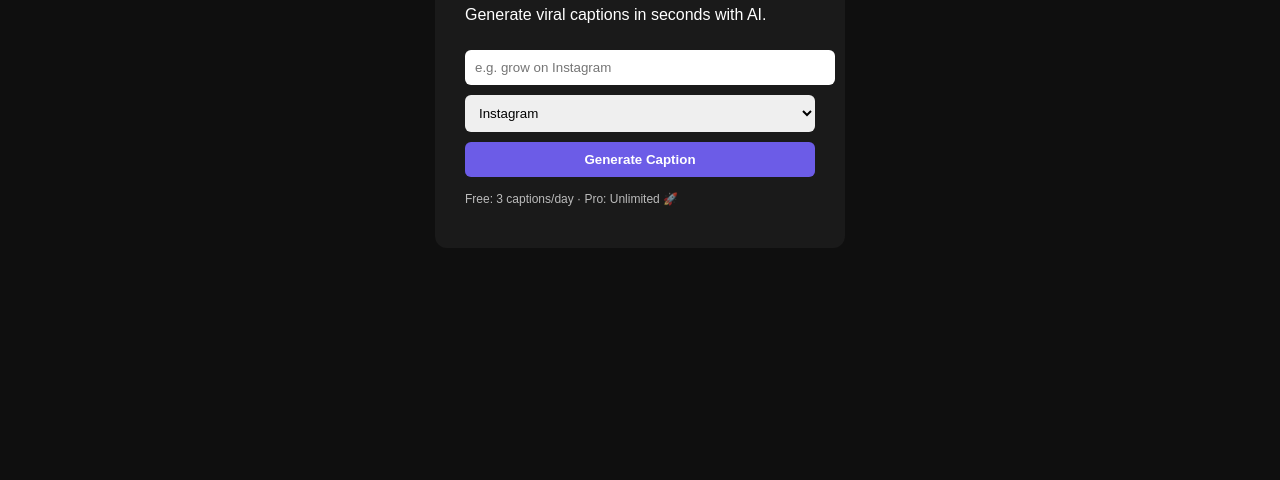
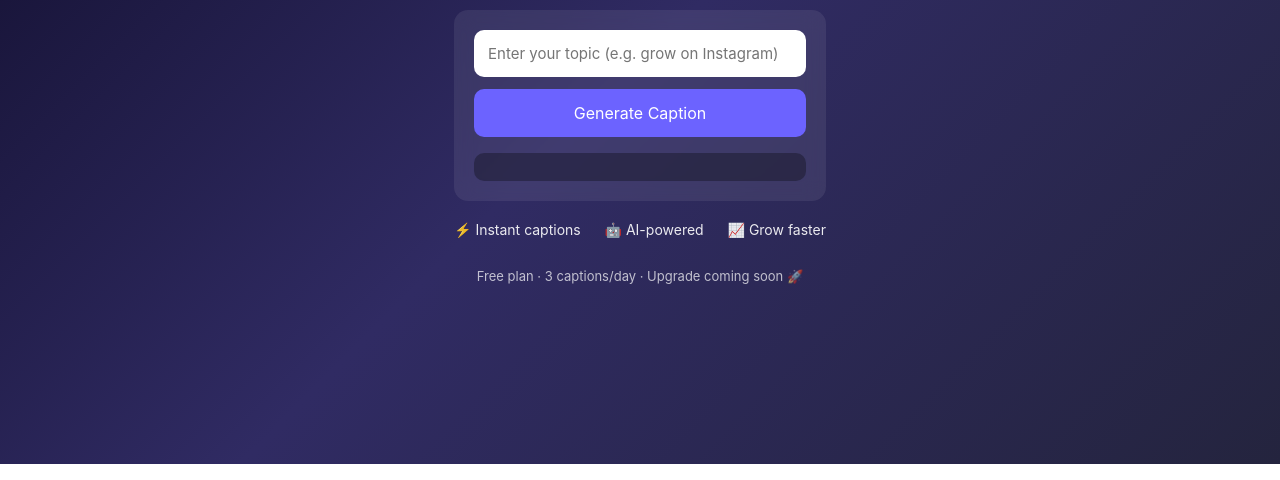
Before and after one commit to gulmahir108-hub/Captionify.AI, a website: page public/index.html in a window 1280 px wide. Shown: the part 336-816 px from the top of the page. Drawn offline with Linux system fonts and the light colour scheme.

Commit message:
Fix undefined caption issue (final)

```diff
--- a/public/index.html
+++ b/public/index.html
@@ -2,30 +2,38 @@
 <html lang="en">
 <head>
   <meta charset="UTF-8" />
-  <title>Captionify.ai</title>
+  <title>Captionify.ai – Viral Captions with AI</title>
+  <meta name="viewport" content="width=device-width, initial-scale=1.0" />
   <link rel="stylesheet" href="style.css" />
 </head>
 <body>
 
-  <div class="box">
-    <h1>🔥 Captionify.ai</h1>
-<p>Generate viral captions in seconds with AI.</p>
+  <div class="container">
+    <h1>🚀 Generate Viral Captions with AI</h1>
+    <p class="subtitle">
+      Boost your Instagram, TikTok & YouTube engagement in seconds.
+    </p>
 
-<input id="topic" placeholder="e.g. grow on Instagram" />
+    <div class="card">
+      <input
+        type="text"
+        id="topicInput"
+        placeholder="Enter your topic (e.g. grow on Instagram)"
+      />
+      <button onclick="generateCaption()">Generate Caption</button>
 
-<select id="platform">
-  <option>Instagram</option>
-  <option>TikTok</option>
-  <option>YouTube Shorts</option>
-</select>
+      <div id="result"></div>
+    </div>
 
-<button onclick="generate()">Generate Caption</button>
+    <div class="features">
+      <div>⚡ Instant captions</div>
+      <div>🤖 AI-powered</div>
+      <div>📈 Grow faster</div>
+    </div>
 
-<pre id="result"></pre>
-
-<p style="margin-top:10px; font-size:12px; opacity:.7">
-Free: 3 captions/day · Pro: Unlimited 🚀
-</p>
+    <p class="footer">
+      Free plan · 3 captions/day · Upgrade coming soon 🚀
+    </p>
   </div>
 
   <script src="script.js"></script>
--- a/public/script.js
+++ b/public/script.js
@@ -1,37 +1,31 @@
-const LIMIT = 3;
+async function generateCaption() {
+  const topic = document.getElementById("topicInput").value;
+  const resultDiv = document.getElementById("result");
 
-function getTodayKey() {
-  const today = new Date().toISOString().split("T")[0];
-  return `caption-count-${today}`;
-}
-
-function getUsage() {
-  return Number(localStorage.getItem(getTodayKey())) || 0;
-}
-
-function incrementUsage() {
-  localStorage.setItem(getTodayKey(), getUsage() + 1);
-}
-
-async function generate() {
-  const topic = document.getElementById("topic").value;
-  const platform = document.getElementById("platform").value;
-  const result = document.getElementById("result");
-
-  if (getUsage() >= LIMIT) {
-    result.innerText = "❌ Daily free limit reached. Upgrade to Pro 🚀";
+  if (!topic) {
+    resultDiv.innerText = "⚠️ Please enter a topic.";
     return;
   }
 
-  result.innerText = "⏳ Generating...";
+  resultDiv.innerText = "⏳ Generating caption...";
 
-  const res = await fetch("/generate-caption", {
-    method: "POST",
-    headers: { "Content-Type": "application/json" },
-    body: JSON.stringify({ topic, platform })
-  });
+  try {
+    const res = await fetch("/generate-caption", {
+      method: "POST",
+      headers: {
+        "Content-Type": "application/json",
+      },
+      body: JSON.stringify({ topic }),
+    });
 
-  const data = await res.json();
-  incrementUsage();
-  result.innerText = data.captions;
+    const data = await res.json();
+
+    console.log("API RESPONSE:", data); // 👈 ÇOK ÖNEMLİ
+
+    resultDiv.innerText = data.caption || "❌ No caption returned.";
+
+  } catch (err) {
+    console.error(err);
+    resultDiv.innerText = "❌ Server error.";
+  }
 }
--- a/public/style.css
+++ b/public/style.css
@@ -1,36 +1,86 @@
-body {
-  background: #0f0f0f;
-  color: white;
-  font-family: Arial;
-  display: flex;
-  justify-content: center;
-  align-items: center;
-  height: 100vh;
+* {
+  box-sizing: border-box;
+  font-family: Inter, Arial, sans-serif;
 }
 
-.box {
-  background: #1a1a1a;
-  padding: 30px;
-  border-radius: 12px;
-  width: 350px;
+body {
+  margin: 0;
+  background: linear-gradient(135deg, #0f0c29, #302b63, #24243e);
+  color: #fff;
+  min-height: 100vh;
+  display: flex;
+  align-items: center;
+  justify-content: center;
 }
 
-input, select, button {
+.container {
+  max-width: 420px;
   width: 100%;
-  padding: 10px;
-  margin-top: 10px;
-  border-radius: 6px;
+  padding: 24px;
+  text-align: center;
+}
+
+h1 {
+  font-size: 32px;
+  margin-bottom: 10px;
+}
+
+.subtitle {
+  opacity: 0.85;
+  margin-bottom: 24px;
+}
+
+.card {
+  background: rgba(255, 255, 255, 0.08);
+  padding: 20px;
+  border-radius: 14px;
+  backdrop-filter: blur(10px);
+}
+
+input {
+  width: 100%;
+  padding: 14px;
+  border-radius: 10px;
   border: none;
+  outline: none;
+  margin-bottom: 12px;
+  font-size: 15px;
 }
 
 button {
-  background: #6c5ce7;
-  color: white;
-  font-weight: bold;
+  width: 100%;
+  padding: 14px;
+  border-radius: 10px;
+  border: none;
+  background: #6c63ff;
+  color: #fff;
+  font-size: 16px;
   cursor: pointer;
+  transition: 0.2s;
 }
 
-pre {
-  white-space: pre-wrap;
-  margin-top: 15px;
+button:hover {
+  background: #5a52e0;
 }
+
+#result {
+  margin-top: 16px;
+  background: rgba(0, 0, 0, 0.3);
+  padding: 14px;
+  border-radius: 10px;
+  font-size: 15px;
+}
+
+.features {
+  display: flex;
+  justify-content: space-between;
+  margin-top: 20px;
+  font-size: 14px;
+  opacity: 0.9;
+}
+
+.footer {
+  margin-top: 30px;
+  font-size: 13px;
+  opacity: 0.7;
+}
```
Also changed, not shown: server.js (+28 -36 lines).
